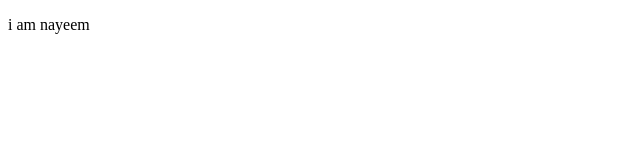
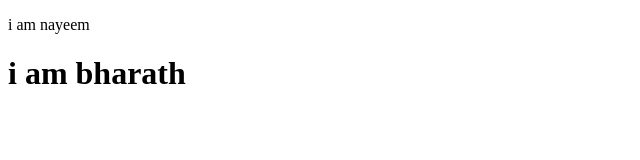
Before and after one commit to shaik-nayee/git_test, a plain HTML site: page index.html in a window 1280 px wide. Shown: the whole page, without its empty margins (0-640 px from the left). Drawn offline with Linux system fonts and the light colour scheme.

Commit message:
modified html file

```diff
--- a/index.html
+++ b/index.html
@@ -7,5 +7,6 @@
 </head>
 <body>
     <p> i am nayeem</p>
+    <h1> i am bharath</h1>
 </body>
 </html>
```
